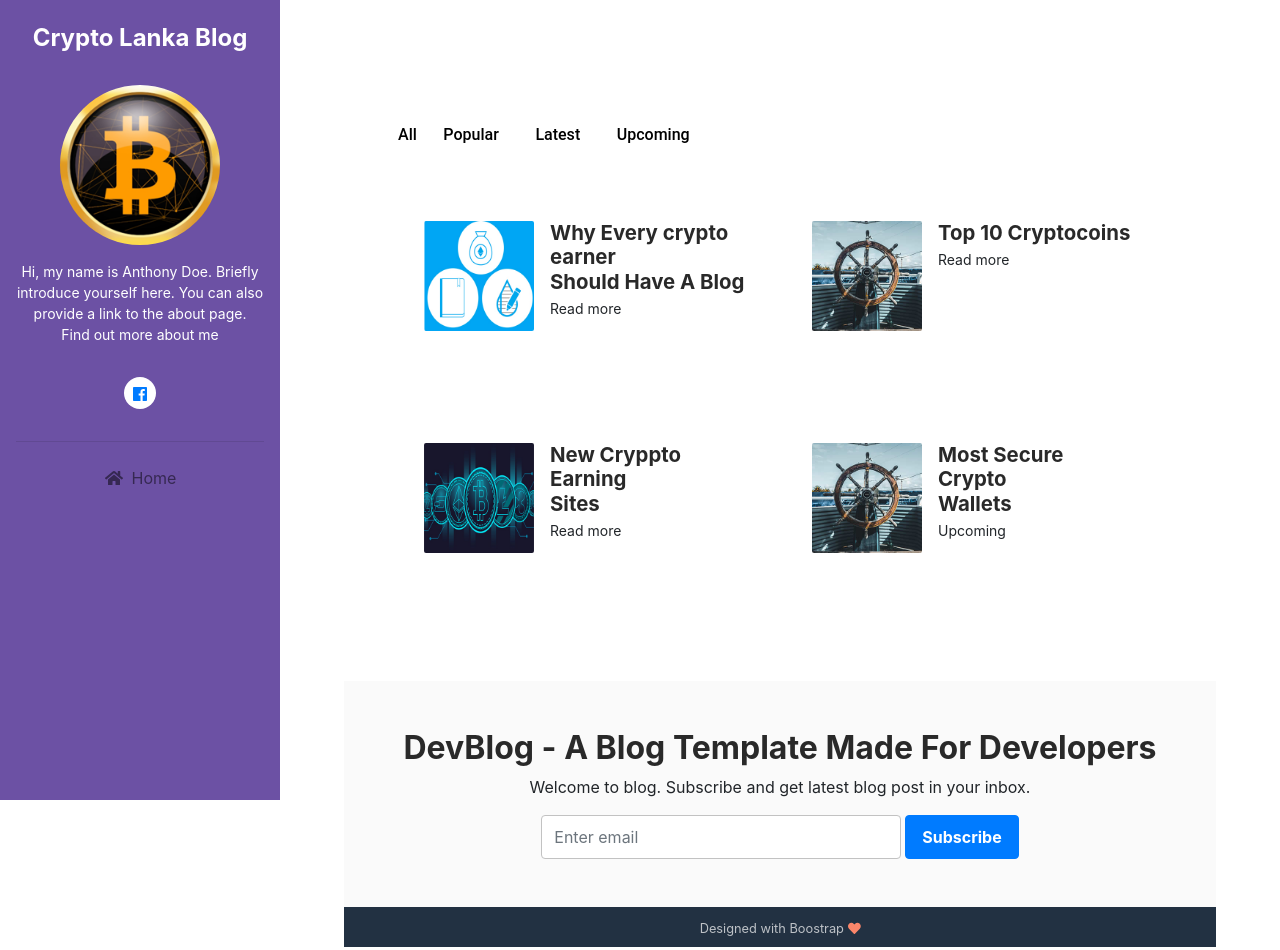
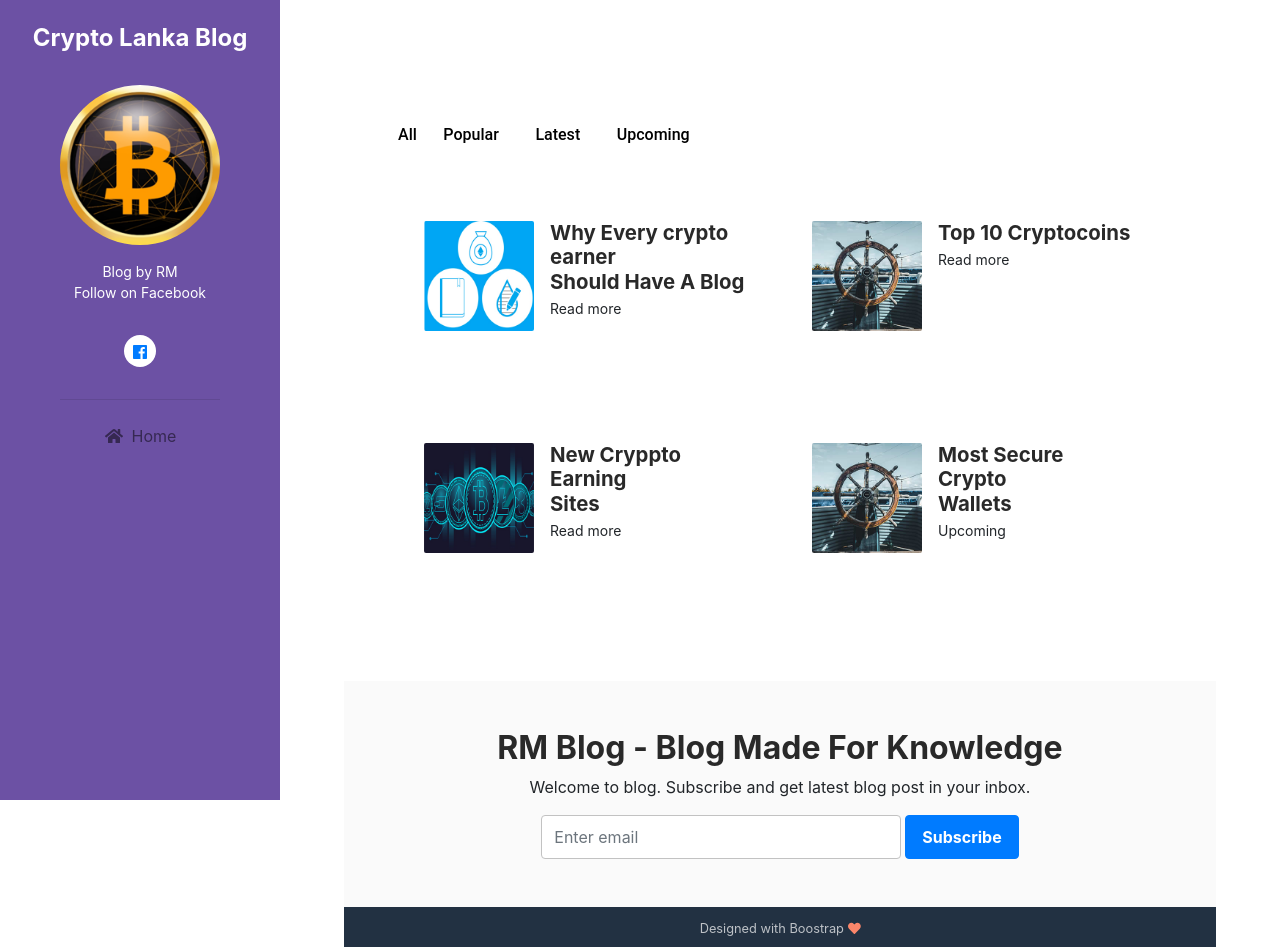
Before and after one commit to roshenfdo95/cryptolanka.github.io, a plain HTML site: page index.html in a window 1280 px wide. Drawn offline with Linux system fonts and the light colour scheme.

Commit message:
Update index.html

```diff
--- a/index.html
+++ b/index.html
@@ -44,7 +44,7 @@
 				<div class="profile-section pt-3 pt-lg-0">
 				    <img class="profile-image mb-3 rounded-circle mx-auto" src="assets/images/profile.png" alt="image" >
 
-					<div class="bio mb-3">Hi, my name is Anthony Doe. Briefly introduce yourself here. You can also provide a link to the about page.<br>Find out more about me</a></div><!--//bio-->
+					<div class="bio mb-3">Blog by RM<br>Follow on Facebook</a></div><!--//bio-->
 					<ul class="social-list list-inline py-3 mx-auto">
 			            <li class="list-inline-item"><a href="https://www.facebook.com/crypto.lanka.75491" target="_blank"><i class="fab fa-facebook fa-fw"></i></a></li>
 
@@ -140,7 +140,7 @@
 
 		<section class="cta-section theme-bg-light py-5">
 			<div class="container text-center">
-				<h2 class="heading">DevBlog - A Blog Template Made For Developers</h2>
+				<h2 class="heading">RM Blog - Blog  Made For Knowledge</h2>
 				<div class="intro">Welcome to blog. Subscribe and get latest blog post in your inbox.</div>
 				<form class="signup-form form-inline justify-content-center pt-3 myform" onsubmit="return validateemail();">
 					<div class="form-group">
```
